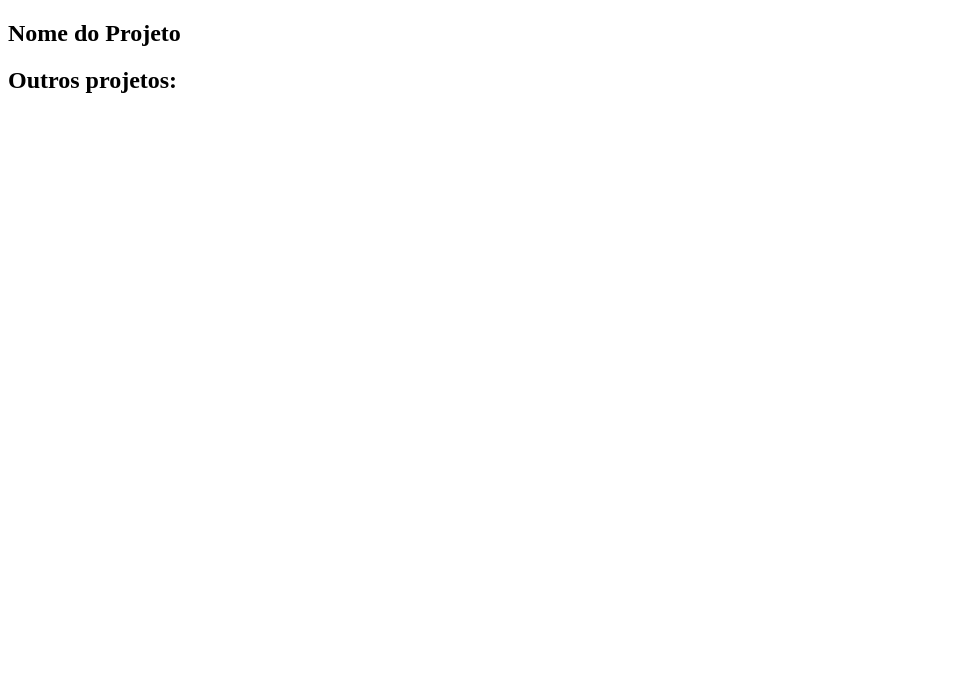
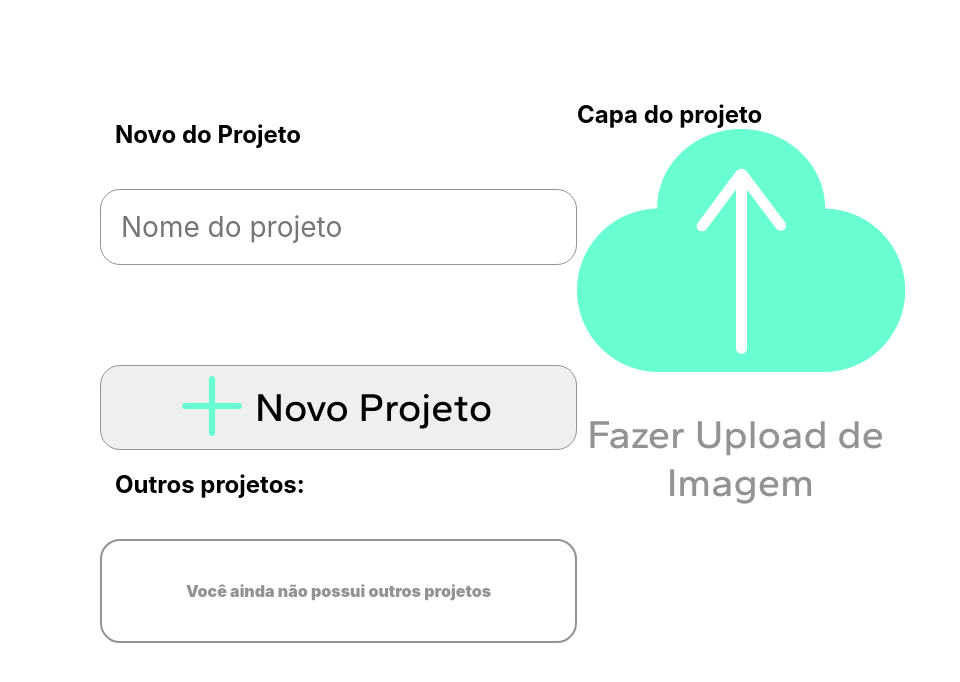
Before and after one commit to midnightph/siteIverson, a website: page telas/projetos/projetos.html in a window 1280 px wide. Shown: the whole page, without its empty margins (0-960 px from the left). Drawn offline with Linux system fonts and the light colour scheme.

Commit message:
Add files via upload

```diff
--- /dev/null
+++ b/package.json
@@ -0,0 +1,5 @@
+{
+  "dependencies": {
+    "express": "^5.1.0"
+  }
+}
--- a/script.js
+++ b/script.js
@@ -1,9 +1,11 @@
 document.addEventListener("DOMContentLoaded", () => {
     const btn = document.getElementById("google-btn");
+    const btn2 = document.getElementById("apple-btn");
 
     const carregarHome = () => {
       window.location.href = "telas/home.html"; // Redireciona para home.html
     };
 
     btn.addEventListener("click", carregarHome);
+    btn2.addEventListener("click", carregarHome);
   });
--- a/telas/projetos/projetos.html
+++ b/telas/projetos/projetos.html
@@ -4,15 +4,19 @@
     <meta charset="UTF-8">
     <meta name="viewport" content="width=device-width, initial-scale=1.0">
     <title>Projetos - EduTrack</title>
+    <link rel="stylesheet" href="style.css">
 </head>
 <body>
+    <div class="mainContent">
+        <h2>Novo do Projeto</h2>
+        <input type="text" name="nome" id="nomeProjeto" placeholder="Nome do projeto">
+        <button><img src="../../img/novoProjeto.png"/></button>
+        <h2>Outros projetos:</h2>
+        <div class="projetos">Você ainda não possui outros projetos</div>
+    </div>
     <div>
-        <h2>Nome do Projeto</h2>
-        <div></div>
-        <div></div>
-        <h2>Outros projetos:</h2>
-        <div></div>
+        <h2>Capa do projeto</h2>
+        <div><img src="../../img/uploadProjeto.png"/></div>
     </div>
-
 </body>
 </html>
--- /dev/null
+++ b/telas/projetos/style.css
@@ -0,0 +1,47 @@
+* {
+    margin: 0;
+    padding: 0;
+    font-family: 'Inter', sans-serif;
+}
+
+body {
+    margin: 100px;
+    display: flex;
+    flex-direction: row;
+}
+
+.mainContent {
+    display: flex;
+    flex-direction: column;
+}
+
+.mainContent > h2{
+    margin-top: 20px;
+    margin-bottom: 40px;
+    margin-left: 15px;
+}
+
+.mainContent input {
+    padding: 20px;
+    border: 1px solid #939393;
+    border-radius: 20px;
+    font-size: 28px;
+    margin-bottom: 100px;
+}
+
+.mainContent button {
+    border: 1px solid #939393;
+    border-radius: 20px;
+    padding: 10px;
+}
+
+.projetos {
+    border: 2px solid #939393;
+    border-radius: 20px;
+    padding: 40px;
+    color: #939393;
+    font-weight: 900;
+    display: flex;
+    justify-content: center;
+    max-width: 400px;
+}
--- a/telas/style.css
+++ b/telas/style.css
@@ -9,8 +9,8 @@ body {
     margin: 0;
     padding: 0;
     height: 100vh;
-    background-color: #FFFFFF; /* fundo branco */
-    overflow: hidden; /* para impedir que os círculos saiam da tela */
+    background-color: #FFFFFF;
+    overflow: hidden;
     display: flex;
     justify-content: center;
     align-items: center;
@@ -19,7 +19,7 @@ body {
 .circle {
     position: absolute;
     border-radius: 50%;
-    background: #68FED1; /* cor com transparência */
+    background: #68FED1;
     animation: move 10s infinite;
     box-shadow: 0 0 10px #68FED1, 0 0 20px #68FED1, 0 0 30px #68FED1, 0 0 40px #68FED1;
     z-index: -1;
@@ -96,12 +96,12 @@ header {
     margin-top: 10px;
     position: absolute;
     top: 0;
-    width: 100%; /* Para garantir que o header ocupe toda a largura */
+    width: 100%;
     text-align: center;
     display: flex;
     flex-direction: row;
-    gap: 1300px; /* Ajuste o valor conforme necessário */
-    border-bottom: 3px solid #333; /* A borda inferior será visível */
+    gap: 1300px;
+    border-bottom: 3px solid #333;
     padding-bottom: 15px;
     background-color: #FFFFFF;
 }
```
Also changed, not shown: index.html (+1 -1 lines), style.css (+8 -2 lines), img/novoProjeto.png (added), img/uploadProjeto.png (added).
